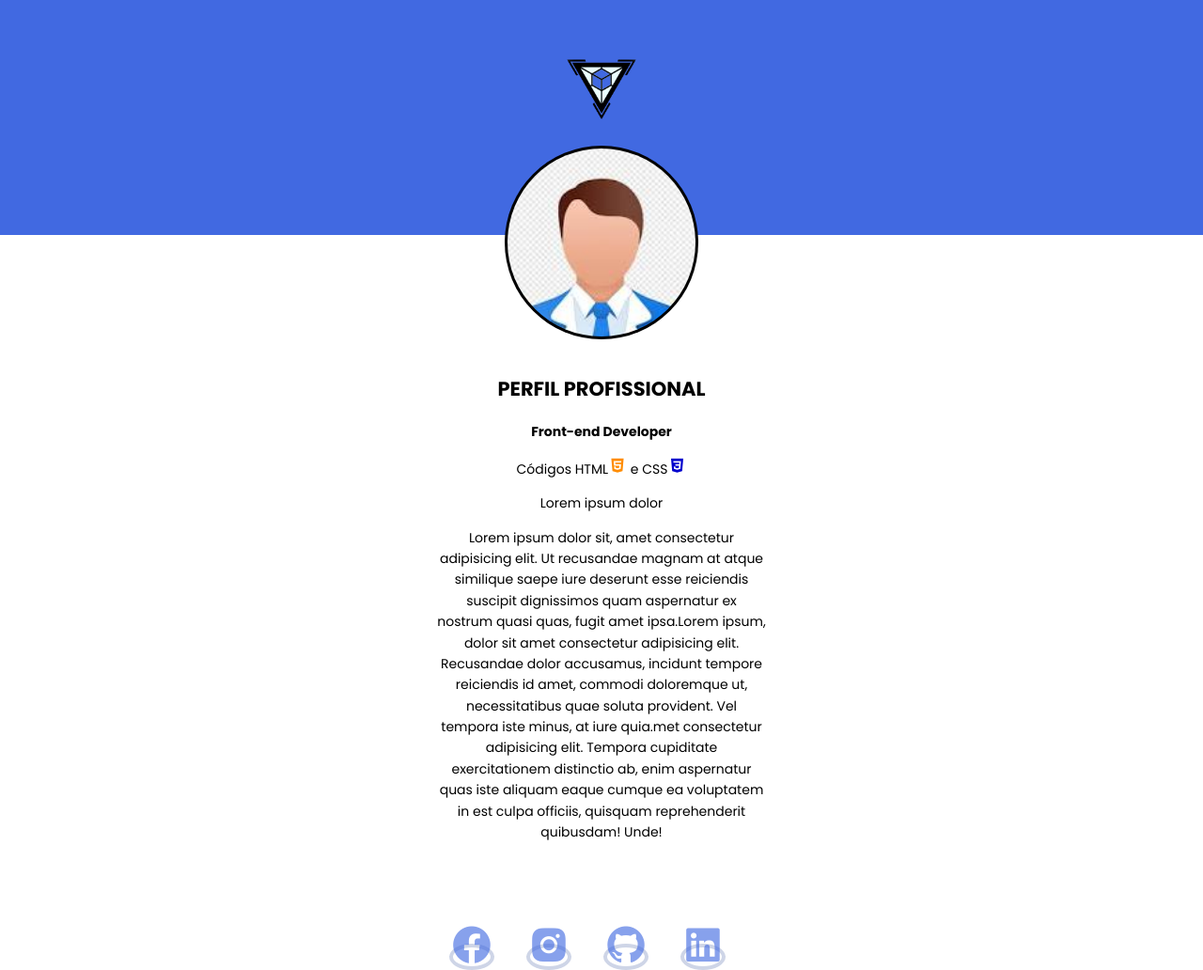
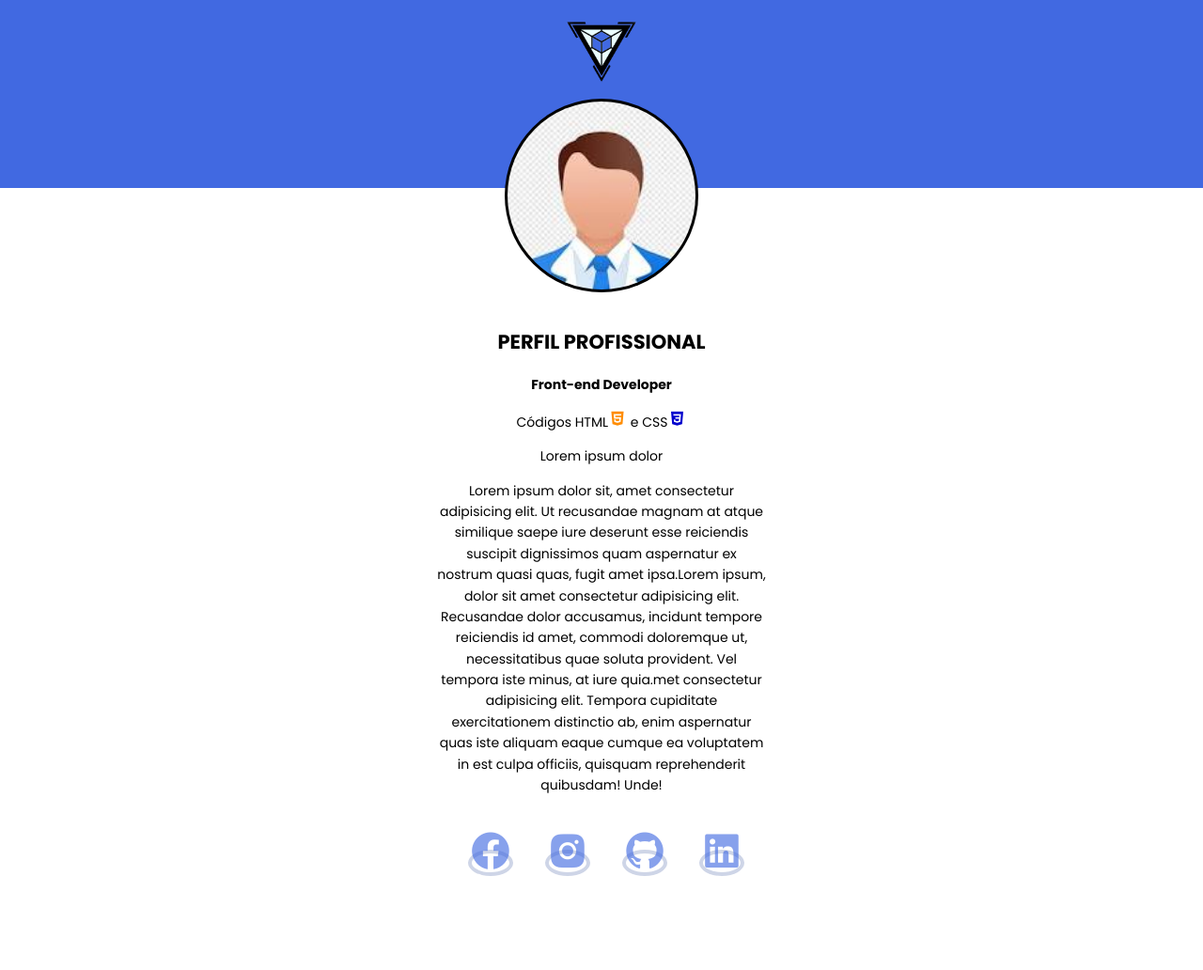
Before and after one commit to ArianeCardozo/Projeto-Final, a plain HTML site: page perfil.html in a window 1280 px wide. Shown: the whole page at 94% size. After the commit the page ends 944 px from the top, so only its background shows below. Drawn offline with nearby package versions, Linux system fonts and the light colour scheme.

Commit message:
Atualização do perfil

```diff
--- a/css/perfil.css
+++ b/css/perfil.css
@@ -10,18 +10,21 @@ body{
     text-align: center;
     margin:0 auto;
     box-shadow: 0px 0px rgba(56, 56, 56, 0.1);
+
+
+
 }
 
 .profile-header {
     background-color: #4169e1;
     width: 100%;
-    height: 350px;
+    height: 300px;
 }
 
 .profile-header img{
     width: 80px;
     height: 80px;
-    margin-top: 50px;
+    margin-top: 10px;
     animation: mymove 5s infinite;
 }
 
@@ -96,13 +99,9 @@ body{
  }
 
  .redes-sociais{
-    margin-top: 100px;
+    margin-top: 50px;
 
  }
-
-.redes-sociais ul{
-    margin:0; padding:0;
-}
 
  .redes-sociais ul li svg a:hover{
     background-color: #4169e1;
@@ -121,15 +120,12 @@ body{
 
 @media screen and (max-width:1024px){
 
-    .container-geral,
-    .profile-header,
-    .profile-body,
-    .img-perfil
-    .titulo {
+    .container-geral, .profile-header, .profile-body, .img-perfil .titulo {
         display: flex;
         flex-direction: column;
         align-items:center;
      }
 
+     .
 
     }
```
